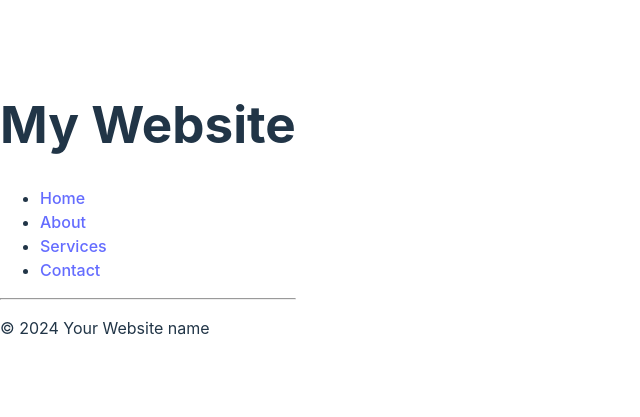
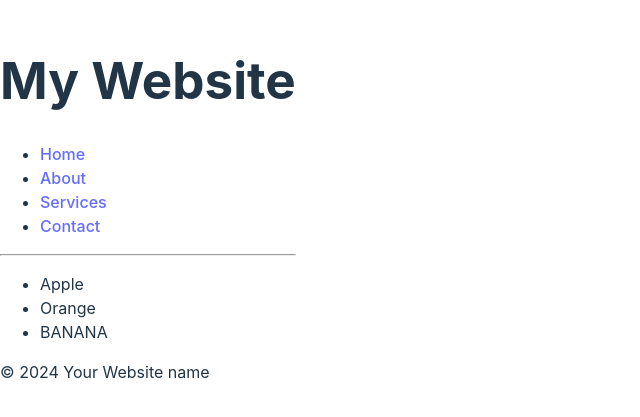
Before and after one commit to Edwinromerojr/ReactCourse, a React (Vite) app in the folder my-react-app/: page / in a window 1280 px wide. Shown: the part 191-608 px from the top of the page, without its empty margins (0-640 px from the left). Built offline with nearby package versions, Linux system fonts and the light colour scheme.

Commit message:
components

```diff
--- a/my-react-app/src/App.jsx
+++ b/my-react-app/src/App.jsx
@@ -1,11 +1,13 @@
 import Header from "./Header"
 import Footer from "./Footer";
+import Food from "./Food";
 
 function App() {
 
   return(
     <>
       <Header/>
+      <Food/>
       <Footer/>
     </>
 
--- /dev/null
+++ b/my-react-app/src/Food.jsx
@@ -0,0 +1,15 @@
+function Food(){
+
+    const food1 = "Orange";
+    const food2 = "Banana";
+
+    return(
+        <ul>
+            <li>Apple</li>
+            <li>{food1}</li>
+            <li>{food2.toUpperCase()}</li>
+        </ul>
+    );
+}
+
+export default Food
```
